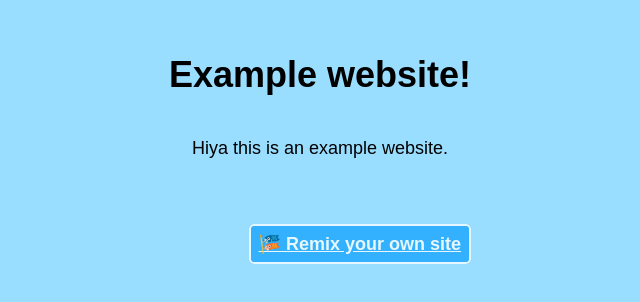
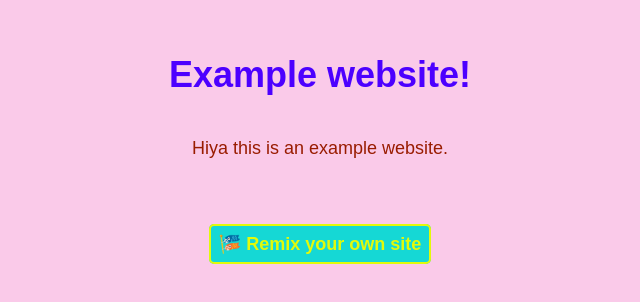
Before and after one commit to hackaye/glitchy-editing, a website built with Vite: page index.html in a window 1280 px wide. Shown: the part 254-556 px from the top of the page, without its empty margins (320-960 px from the left). Built offline with nearby package versions, Linux system fonts and the light colour scheme.

Commit message:
Update index.html

```diff
--- a/index.html
+++ b/index.html
@@ -7,55 +7,74 @@
   <meta name="viewport" content="width=device-width, initial-scale=1" />
 
   <style>
-
-    /* A set of default styles */
     :root {
-  /* Generic sizing for the page */
       --wrapper-height: 100vh;
-
-  /* Fonts for different elements */
       --font-family: sans-serif;
       --font-family-list: monospace;
-
-  /* Colors you'll see cascade through the elements */
-  --color-bg: #99ddff; /* Used for the page body background */
-  --color-bg-alt: #33b1ff; /* Used for social icons on hover */
-  --color-text-main: #004099; /* List text ann social icons on hover */
-  --color-primary: #006aff; /* Headers and borders */
-  --color-highlight: #e7f7fe; /* Highlights */
+      --color-bg: #facae9;
+      --color-bg-alt: #15d8d5;
+      --color-text-main: #991c00;
+      --color-primary: #4c00ff;
+      --color-highlight: #e2fa0a;
     }
 
-/* Basic page style resets */
     * {
       box-sizing: border-box;
     }
+
     [hidden] {
       display: none !important;
     }
 
-/* Page structure */
     body {
       font-family: var(--font-family);
       background-color: var(--color-bg);
       text-align: center;
       margin: 0;
-  font-size:large;
+      font-size: large;
     }
-/* Page structure */
+
     .wrapper {
       min-height: var(--wrapper-height);
       display: grid;
       place-items: center;
       margin: 0;
-  padding:1rem 2rem;
+      padding: 1rem 2rem;
     }
+
     .content {
       display: flex;
       flex-direction: column;
       align-items: center;
       justify-content: center;
     }
-/* Navigation grid */
+
+    p {
+      color: var(--color-text-main);
+    }
+
+    h1 {
+      display: inline-flex;
+      color: var(--color-primary);
+      justify-content: center;
+    }
+
+    a:link,
+    a:visited {
+      text-decoration: none;
+      border-bottom: 2px solid var(--color-primary);
+      color: var(--color-primary);
+      transition: background 0.2s linear;
+      font-weight: bold;
+    }
+
+    a:hover,
+    a:active,
+    a:focus {
+      background: var(--color-primary);
+      color: var(--color-highlight);
+    }
+
     .footer {
       display: flex;
       justify-content: space-between;
@@ -64,19 +83,21 @@ body {
       width: 100%;
       flex-wrap: wrap;
       display: flex;
-  justify-content: flex-end;
+      justify-content: space-around;
     }
+
     a.remix {
       background: var(--color-bg-alt);
-  color:var(--color-highlight);
+      color: var(--color-highlight);
       border: 2px solid var(--color-highlight);
       border-radius: 5px;
-  padding:0.5rem;
-  font-weight:bold;
+      padding: 0.5rem;
+      font-weight: bold;
     }
+
     a.remix:hover {
       background: var(--color-primary);
-  color:var(--color-highlight);
+      color: var(--color-highlight);
     }
   </style>
   <title>Hello World!</title>
@@ -94,7 +115,7 @@ a.remix:hover {
 
       <footer class="footer">
         <div>
-          <a class="remix" href="https://github.com/glitchdotcom/glitchy-editing">🎏 Remix your own site</a>
+          <a class="remix" href="https://github.com/suesmith/glitchy-editing">🎏 Remix your own site</a>
         </div>
       </footer>
     </div>
```
Lines whose indentation alone changed are shown as unchanged.
